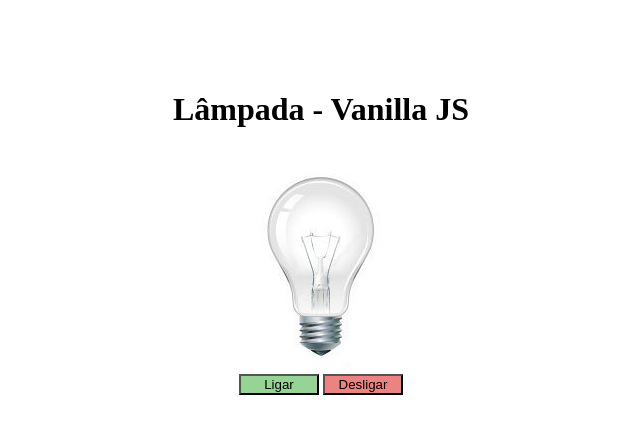
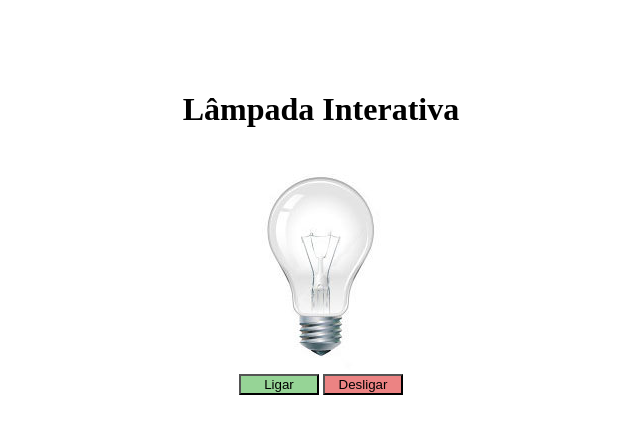
Before and after one commit to KarineDomeni/lampada, a plain HTML site: page Projeto-lampada/index.html in a window 1280 px wide. Shown: the whole page, without its empty margins (319-959 px from the left). Drawn offline with Linux system fonts and the light colour scheme.

Commit message:
Add files via upload

```diff
--- a/Projeto-lampada/index.html
+++ b/Projeto-lampada/index.html
@@ -8,7 +8,7 @@
 </head>
 <body>
     <header>
-        <h1>Lâmpada - Vanilla JS</h1>
+        <h1>Lâmpada Interativa</h1>
     </header>
     <main>
         <div>
```
